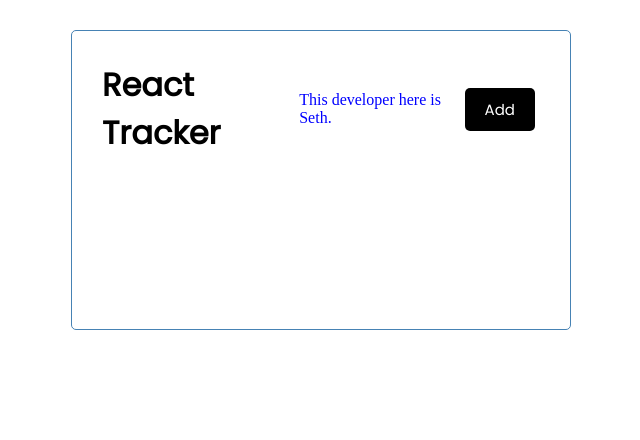
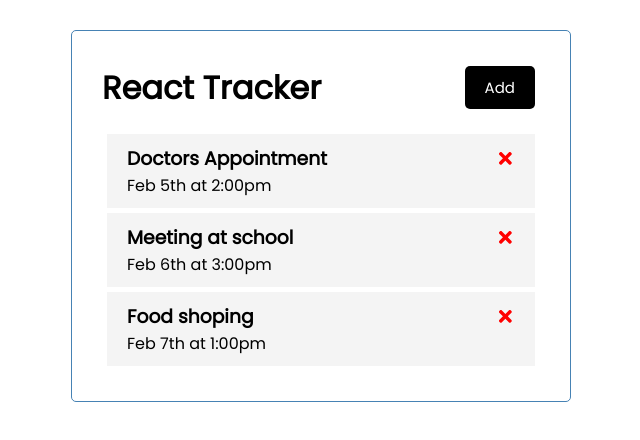
Before and after one commit to Abi-Seth/React_Tracker, a React (Create React App) app: page / in a window 1280 px wide. Shown: the top 440 px of the page, without its empty margins (319-959 px from the left). Built offline with nearby package versions, Linux system fonts and the light colour scheme.

Commit message:
Feat: added delete feature and also rendering tasks tracked

```diff
--- a/package.json
+++ b/package.json
@@ -8,6 +8,7 @@
     "@testing-library/user-event": "^12.8.3",
     "react": "^17.0.2",
     "react-dom": "^17.0.2",
+    "react-icons": "^4.3.1",
     "react-scripts": "4.0.3",
     "web-vitals": "^1.1.2"
   },
--- a/src/App.js
+++ b/src/App.js
@@ -1,13 +1,37 @@
 import './App.css';
+import { useState } from "react" ;
 import Header from './components/Header';
+import Tasks from './components/Tasks';
 
 // class based
 // import React from 'react';
 
 function App() {
+	const [tasks, setTasks] = useState([
+        {
+            id: 1,
+            text: 'Doctors Appointment',
+            day: 'Feb 5th at 2:00pm',
+            reminder: true
+        },
+        {
+            id: 2,
+            text: 'Meeting at school',
+            day: 'Feb 6th at 3:00pm',
+            reminder: true
+        },
+        {
+            id: 3,
+            text: 'Food shoping',
+            day: 'Feb 7th at 1:00pm',
+            reminder: false
+        }
+    ])
+
 	return (
 		<div className="container">
 			<Header title="React Tracker" />
+			<Tasks tasks={tasks} />
 		</div>
 	);
 }
--- a/src/components/Header.js
+++ b/src/components/Header.js
@@ -12,7 +12,7 @@
     return (
         <header className='header'>
             <h1 style={{ color: 'black', backgroundColor: 'white'}}>{ title }</h1>
-            <p style={paragraphyStyles}>This developer here is { x ? name : 'Unknown' }.</p>
+            {/* <p style={paragraphyStyles}>This developer here is { x ? name : 'Unknown' }.</p> */}
             <Button color='black' title='Add' onClick={onClick}/>
         </header>
     )
--- /dev/null
+++ b/src/components/Task.js
@@ -0,0 +1,12 @@
+import { FaTimes } from 'react-icons/fa';
+
+const Task = ({ task }) => {
+    return (
+        <div className='task'>
+            <h3>{ task.text }  <FaTimes style={{ color: 'red', cursor: 'cursor' }} /></h3>
+            <p>{ task.day }</p>
+        </div>
+    )
+}
+
+export default Task
--- /dev/null
+++ b/src/components/Tasks.js
@@ -0,0 +1,13 @@
+import Task from "./Task"
+
+const Tasks = ({ tasks }) => {
+    return (
+        <>
+            { tasks.map((task) => (
+                <Task key={task.id} task={task} />
+            )) }
+        </>
+    )
+}
+
+export default Tasks
```
Also changed, not shown: 1 other file (tests, documents, lock files or other folders).
